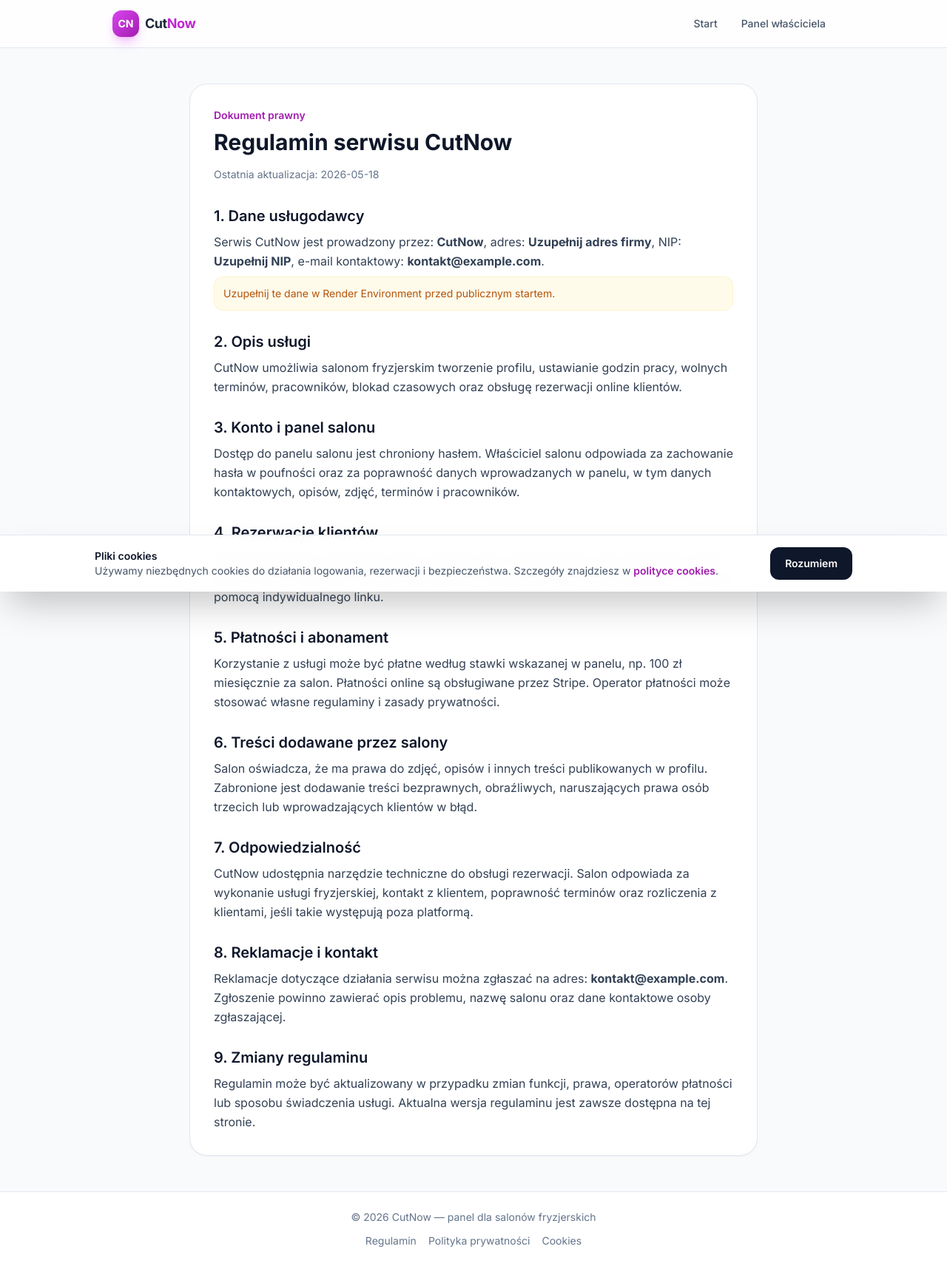
After one commit to wojciechjazdzewski1-web/CutNow, a Flask app: page /regulamin in a window 1280 px wide. The commit adds this page. Shown: the whole page at 74% size. Run offline with Flask 3, Linux system fonts and the light colour scheme; some libraries are stand-ins or nearby versions.

Commit message:
Dodaj regulamin polityke prywatnosci i cookies

```diff
--- a/app.py
+++ b/app.py
@@ -28,6 +28,9 @@ app = Flask(__name__)
 app.wsgi_app = ProxyFix(app.wsgi_app, x_for=1, x_proto=1, x_host=1)
 app.secret_key = os.environ.get("SECRET_KEY") or secrets.token_hex(32)
 app.config["MAX_CONTENT_LENGTH"] = 8 * 1024 * 1024
+app.config["SESSION_COOKIE_HTTPONLY"] = True
+app.config["SESSION_COOKIE_SAMESITE"] = "Lax"
+app.config["SESSION_COOKIE_SECURE"] = bool(os.environ.get("RENDER"))
 
 DATA_DIR = Path(os.environ.get("DATA_DIR", Path(__file__).parent / "data"))
 DATA_FILE = DATA_DIR / "salon.json"
@@ -43,6 +46,10 @@ RESEND_FROM = os.environ.get("RESEND_FROM", SMTP_FROM).strip()
 REMINDER_SECRET = os.environ.get("REMINDER_SECRET", "").strip()
 STRIPE_SECRET_KEY = os.environ.get("STRIPE_SECRET_KEY", "").strip()
 STRIPE_WEBHOOK_SECRET = os.environ.get("STRIPE_WEBHOOK_SECRET", "").strip()
+LEGAL_COMPANY_NAME = os.environ.get("LEGAL_COMPANY_NAME", "CutNow").strip()
+LEGAL_COMPANY_ADDRESS = os.environ.get("LEGAL_COMPANY_ADDRESS", "Uzupełnij adres firmy").strip()
+LEGAL_COMPANY_EMAIL = os.environ.get("LEGAL_COMPANY_EMAIL", "kontakt@example.com").strip()
+LEGAL_COMPANY_NIP = os.environ.get("LEGAL_COMPANY_NIP", "Uzupełnij NIP").strip()
 REZERWACJA_RATE_LIMIT: dict[str, list[float]] = {}
 
 DNI_TYGODNIA = [
@@ -88,6 +95,9 @@ PUBLIC_ENDPOINTS = {
     "anuluj_rezerwacje_klienta",
     "opinia_klienta",
     "stripe_webhook",
+    "regulamin",
+    "polityka_prywatnosci",
+    "polityka_cookies",
     "panel_login",
     "static",
 }
@@ -728,6 +738,15 @@ def wymagaj_hasla_panelu():
         return redirect(url_for("panel_login", salon=salon_slug, next=request.path))
 
 
+@app.after_request
+def dodaj_naglowki_bezpieczenstwa(response):
+    response.headers.setdefault("X-Content-Type-Options", "nosniff")
+    response.headers.setdefault("X-Frame-Options", "SAMEORIGIN")
+    response.headers.setdefault("Referrer-Policy", "strict-origin-when-cross-origin")
+    response.headers.setdefault("Permissions-Policy", "camera=(), microphone=(), geolocation=()")
+    return response
+
+
 @app.context_processor
 def inject_globals():
     salon_slug = request.view_args.get("salon_slug") if request.view_args else None
@@ -738,6 +757,12 @@ def inject_globals():
         "widok_klienta": request.endpoint in WIDOK_KLIENTA_ENDPOINTS,
         "aktywny_salon_slug": salon_slug,
         "stripe_skonfigurowany": stripe_skonfigurowany(),
+        "legal": {
+            "company_name": LEGAL_COMPANY_NAME,
+            "company_address": LEGAL_COMPANY_ADDRESS,
+            "company_email": LEGAL_COMPANY_EMAIL,
+            "company_nip": LEGAL_COMPANY_NIP,
+        },
     }
 
 
@@ -816,6 +841,21 @@ def wyslij_przypomnienia():
 def strona_glowna():
     dane = wczytaj_dane()
     return render_template("index.html", salony=dane.get("salony", {}))
+
+
+@app.route("/regulamin")
+def regulamin():
+    return render_template("regulamin.html")
+
+
+@app.route("/polityka-prywatnosci")
+def polityka_prywatnosci():
+    return render_template("polityka_prywatnosci.html")
+
+
+@app.route("/polityka-cookies")
+def polityka_cookies():
+    return render_template("polityka_cookies.html")
 
 
 @app.errorhandler(404)
--- a/templates/base.html
+++ b/templates/base.html
@@ -75,8 +75,38 @@
 
   <footer class="border-t border-slate-200 bg-white mt-auto">
     <div class="max-w-5xl mx-auto px-4 sm:px-6 py-6 text-center text-sm text-slate-500">
-      &copy; 2026 CutNow — panel dla salonów fryzjerskich
+      <p>&copy; 2026 CutNow — panel dla salonów fryzjerskich</p>
+      <div class="mt-3 flex flex-wrap justify-center gap-x-4 gap-y-2">
+        <a href="{{ url_for('regulamin') }}" class="hover:text-brand-700">Regulamin</a>
+        <a href="{{ url_for('polityka_prywatnosci') }}" class="hover:text-brand-700">Polityka prywatności</a>
+        <a href="{{ url_for('polityka_cookies') }}" class="hover:text-brand-700">Cookies</a>
+      </div>
     </div>
   </footer>
+
+  <div id="cookie-banner" class="fixed inset-x-0 bottom-0 z-[200] hidden border-t border-slate-200 bg-white/95 p-4 shadow-2xl backdrop-blur">
+    <div class="mx-auto flex max-w-5xl flex-col gap-4 sm:flex-row sm:items-center sm:justify-between">
+      <div class="text-sm text-slate-600">
+        <p class="font-semibold text-slate-900">Pliki cookies</p>
+        <p>Używamy niezbędnych cookies do działania logowania, rezerwacji i bezpieczeństwa. Szczegóły znajdziesz w <a href="{{ url_for('polityka_cookies') }}" class="font-semibold text-brand-700 hover:underline">polityce cookies</a>.</p>
+      </div>
+      <button type="button" onclick="acceptCookies()" class="rounded-xl bg-slate-900 px-5 py-3 text-sm font-semibold text-white hover:bg-slate-800">
+        Rozumiem
+      </button>
+    </div>
+  </div>
+
+  <script>
+    function acceptCookies() {
+      localStorage.setItem('cutnow_cookie_notice', 'accepted');
+      document.getElementById('cookie-banner')?.classList.add('hidden');
+    }
+
+    document.addEventListener('DOMContentLoaded', function() {
+      if (localStorage.getItem('cutnow_cookie_notice') !== 'accepted') {
+        document.getElementById('cookie-banner')?.classList.remove('hidden');
+      }
+    });
+  </script>
 </body>
 </html>
--- /dev/null
+++ b/templates/regulamin.html
@@ -0,0 +1,58 @@
+{% extends "base.html" %}
+{% block title %}Regulamin — CutNow{% endblock %}
+
+{% block content %}
+<article class="mx-auto max-w-3xl rounded-3xl bg-white p-6 sm:p-8 shadow-sm border border-slate-200">
+  <p class="text-sm font-semibold text-brand-700 mb-2">Dokument prawny</p>
+  <h1 class="text-3xl font-bold text-slate-900 mb-4">Regulamin serwisu CutNow</h1>
+  <p class="text-sm text-slate-500 mb-8">Ostatnia aktualizacja: 2026-05-18</p>
+
+  <div class="space-y-7 text-slate-700 leading-relaxed">
+    <section>
+      <h2 class="text-xl font-semibold text-slate-900 mb-2">1. Dane usługodawcy</h2>
+      <p>Serwis CutNow jest prowadzony przez: <strong>{{ legal.company_name }}</strong>, adres: <strong>{{ legal.company_address }}</strong>, NIP: <strong>{{ legal.company_nip }}</strong>, e-mail kontaktowy: <strong>{{ legal.company_email }}</strong>.</p>
+      <p class="mt-2 text-sm text-amber-700 bg-amber-50 border border-amber-100 rounded-xl p-3">Uzupełnij te dane w Render Environment przed publicznym startem.</p>
+    </section>
+
+    <section>
+      <h2 class="text-xl font-semibold text-slate-900 mb-2">2. Opis usługi</h2>
+      <p>CutNow umożliwia salonom fryzjerskim tworzenie profilu, ustawianie godzin pracy, wolnych terminów, pracowników, blokad czasowych oraz obsługę rezerwacji online klientów.</p>
+    </section>
+
+    <section>
+      <h2 class="text-xl font-semibold text-slate-900 mb-2">3. Konto i panel salonu</h2>
+      <p>Dostęp do panelu salonu jest chroniony hasłem. Właściciel salonu odpowiada za zachowanie hasła w poufności oraz za poprawność danych wprowadzanych w panelu, w tym danych kontaktowych, opisów, zdjęć, terminów i pracowników.</p>
+    </section>
+
+    <section>
+      <h2 class="text-xl font-semibold text-slate-900 mb-2">4. Rezerwacje klientów</h2>
+      <p>Klient może złożyć rezerwację online, podając imię, numer telefonu oraz opcjonalne uwagi. Salon może potwierdzić, odrzucić lub anulować rezerwację. Klient może anulować wizytę za pomocą indywidualnego linku.</p>
+    </section>
+
+    <section>
+      <h2 class="text-xl font-semibold text-slate-900 mb-2">5. Płatności i abonament</h2>
+      <p>Korzystanie z usługi może być płatne według stawki wskazanej w panelu, np. 100 zł miesięcznie za salon. Płatności online są obsługiwane przez Stripe. Operator płatności może stosować własne regulaminy i zasady prywatności.</p>
+    </section>
+
+    <section>
+      <h2 class="text-xl font-semibold text-slate-900 mb-2">6. Treści dodawane przez salony</h2>
+      <p>Salon oświadcza, że ma prawa do zdjęć, opisów i innych treści publikowanych w profilu. Zabronione jest dodawanie treści bezprawnych, obraźliwych, naruszających prawa osób trzecich lub wprowadzających klientów w błąd.</p>
+    </section>
+
+    <section>
+      <h2 class="text-xl font-semibold text-slate-900 mb-2">7. Odpowiedzialność</h2>
+      <p>CutNow udostępnia narzędzie techniczne do obsługi rezerwacji. Salon odpowiada za wykonanie usługi fryzjerskiej, kontakt z klientem, poprawność terminów oraz rozliczenia z klientami, jeśli takie występują poza platformą.</p>
+    </section>
+
+    <section>
+      <h2 class="text-xl font-semibold text-slate-900 mb-2">8. Reklamacje i kontakt</h2>
+      <p>Reklamacje dotyczące działania serwisu można zgłaszać na adres: <strong>{{ legal.company_email }}</strong>. Zgłoszenie powinno zawierać opis problemu, nazwę salonu oraz dane kontaktowe osoby zgłaszającej.</p>
+    </section>
+
+    <section>
+      <h2 class="text-xl font-semibold text-slate-900 mb-2">9. Zmiany regulaminu</h2>
+      <p>Regulamin może być aktualizowany w przypadku zmian funkcji, prawa, operatorów płatności lub sposobu świadczenia usługi. Aktualna wersja regulaminu jest zawsze dostępna na tej stronie.</p>
+    </section>
+  </div>
+</article>
+{% endblock %}
```
Also changed, not shown: templates/polityka_cookies.html (added, +42 -0 lines), templates/polityka_prywatnosci.html (added, +58 -0 lines), 1 other file.
